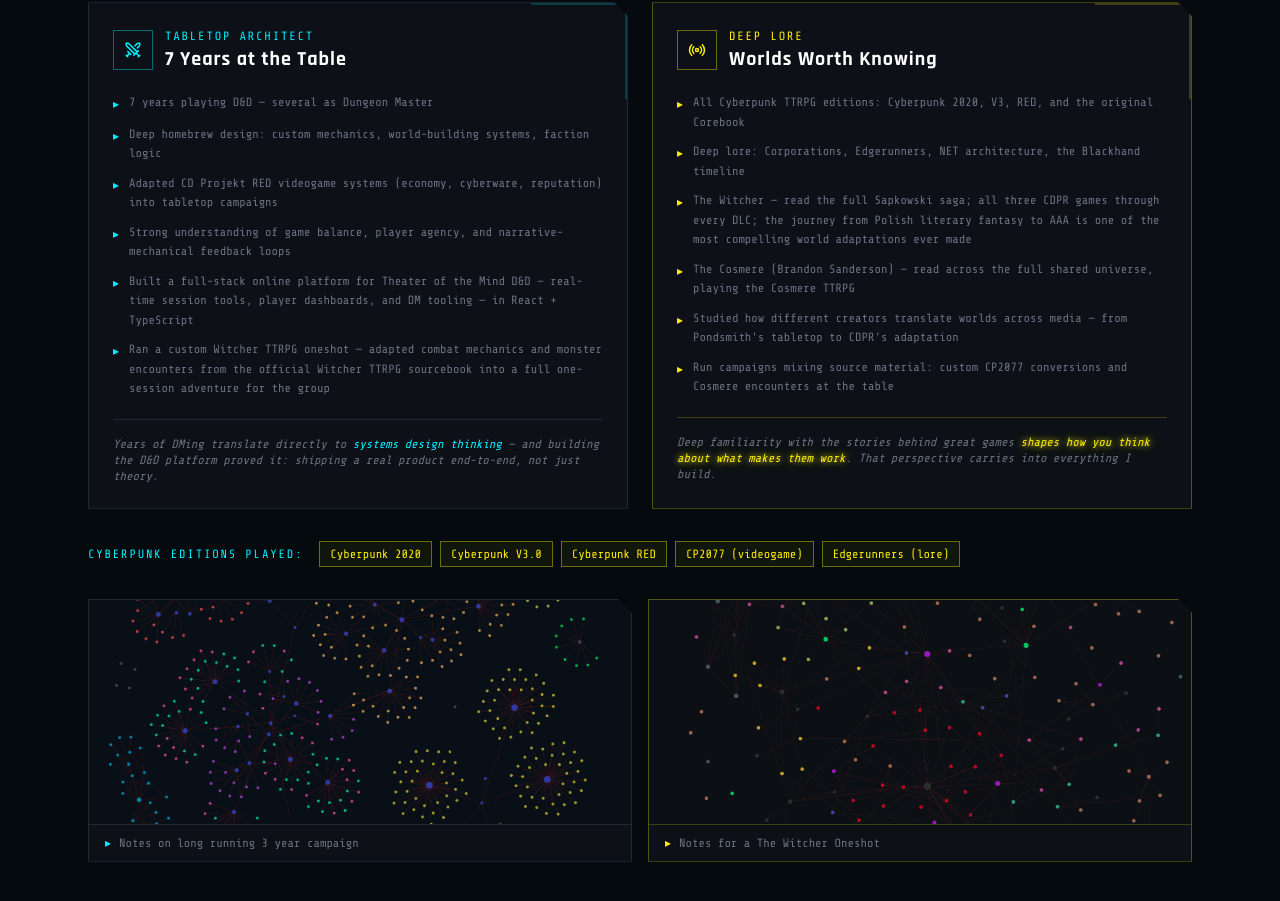
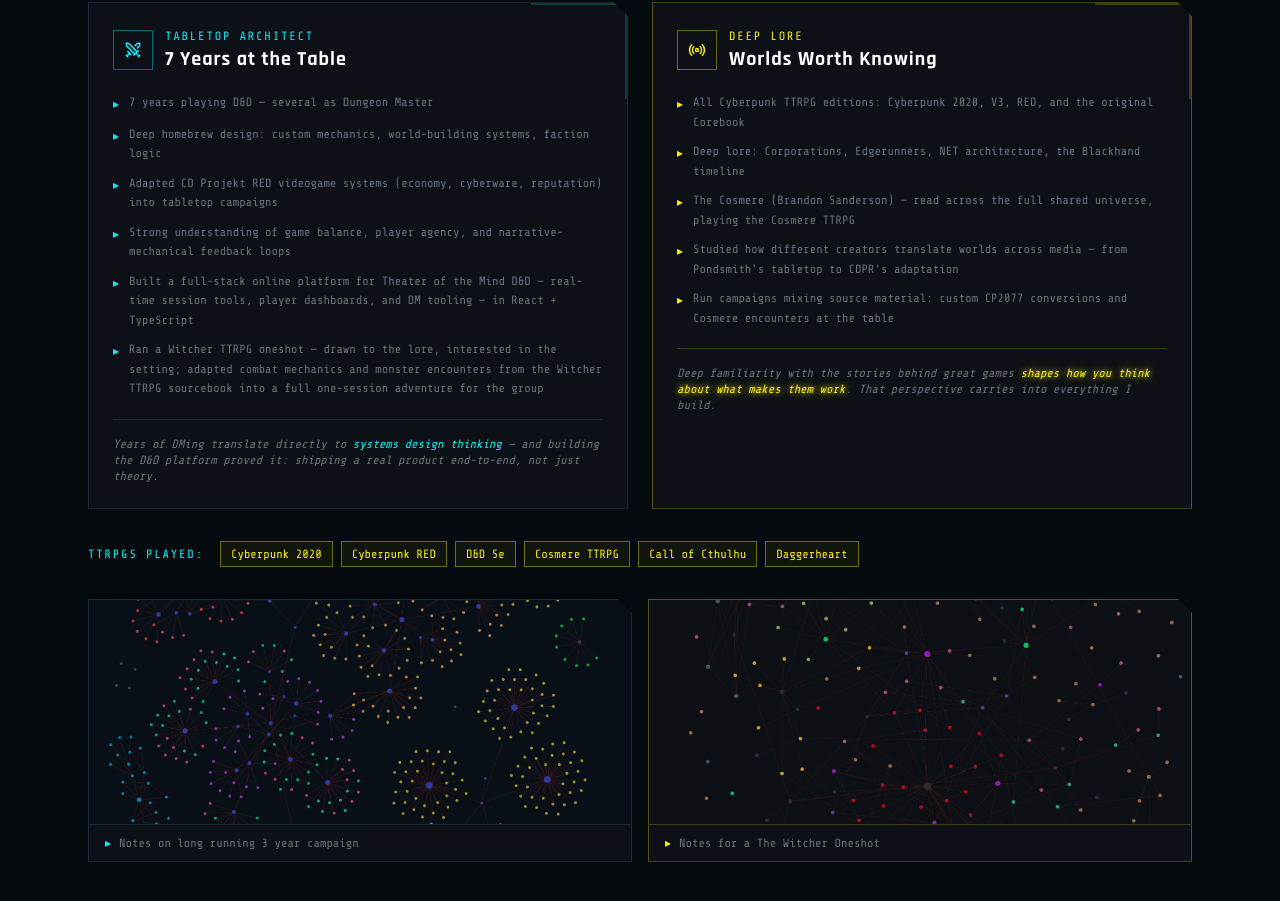
Before and after one commit to DVelascoHerruzo/Portfolio-Website, a React (Vite) app in the folder portfolio/: page / in a window 1280 px wide. Shown: the part 4925-5826 px from the top of the page. Built offline with nearby package versions, Linux system fonts and the light colour scheme.

Commit message:
Fixed wording

```diff
--- a/portfolio/src/components/LoreSection.tsx
+++ b/portfolio/src/components/LoreSection.tsx
@@ -145,7 +145,7 @@
         className="mt-8 flex flex-wrap gap-2 items-center"
       >
         <span className="section-label mr-2">{t.lore.editionsLabel}</span>
-        {['Cyberpunk 2020', 'Cyberpunk V3.0', 'Cyberpunk RED', 'CP2077 (videogame)', 'Edgerunners (lore)'].map(ed => (
+        {['Cyberpunk 2020', 'Cyberpunk RED', 'D&D 5e', 'Cosmere TTRPG', 'Call of Cthulhu', 'Daggerheart'].map(ed => (
           <span key={ed} className="px-2.5 py-1 text-xs border border-cp-yellow/40 text-cp-yellow bg-cp-yellow/5 font-mono">
             {ed}
           </span>
--- a/portfolio/src/i18n/index.ts
+++ b/portfolio/src/i18n/index.ts
@@ -176,7 +176,7 @@
       'Adapted CD Projekt RED videogame systems (economy, cyberware, reputation) into tabletop campaigns',
       'Strong understanding of game balance, player agency, and narrative-mechanical feedback loops',
       'Built a full-stack online platform for Theater of the Mind D&D — real-time session tools, player dashboards, and DM tooling — in React + TypeScript',
-      'Ran a custom Witcher TTRPG oneshot — adapted combat mechanics and monster encounters from the official Witcher TTRPG sourcebook into a full one-session adventure for the group',
+      'Ran a Witcher TTRPG oneshot — drawn to the lore, interested in the setting; adapted combat mechanics and monster encounters from the Witcher TTRPG sourcebook into a full one-session adventure for the group',
     ],
     tabletopFooterPre:       'Years of DMing translate directly to',
     tabletopFooterHighlight: 'systems design thinking',
@@ -186,7 +186,6 @@
     cyberpunkHighlights: [
       'All Cyberpunk TTRPG editions: Cyberpunk 2020, V3, RED, and the original Corebook',
       'Deep lore: Corporations, Edgerunners, NET architecture, the Blackhand timeline',
-      "The Witcher — read the full Sapkowski saga; all three CDPR games through every DLC; the journey from Polish literary fantasy to AAA is one of the most compelling world adaptations ever made",
       'The Cosmere (Brandon Sanderson) — read across the full shared universe, playing the Cosmere TTRPG',
       "Studied how different creators translate worlds across media — from Pondsmith's tabletop to CDPR's adaptation",
       'Run campaigns mixing source material: custom CP2077 conversions and Cosmere encounters at the table',
@@ -194,7 +193,7 @@
     cyberpunkFooterPre:       'Deep familiarity with the stories behind great games',
     cyberpunkFooterHighlight: 'shapes how you think about what makes them work',
     cyberpunkFooterPost:      '. That perspective carries into everything I build.',
-    editionsLabel: 'CYBERPUNK EDITIONS PLAYED:',
+    editionsLabel: 'TTRPGs PLAYED:',
     notesCaption1: 'Notes on long running 3 year campaign',
     notesCaption2: 'Notes for a The Witcher Oneshot',
   },
@@ -298,7 +297,7 @@
       'Adapté los sistemas de los videojuegos de CD Projekt RED (economía, ciberware, reputación) a campañas de rol',
       'Sólida comprensión del equilibrio de juego, la agencia del jugador y los bucles narrativo-mecánicos',
       'Desarrollé una plataforma web completa para D&D Teatro de la Mente — herramientas en tiempo real, paneles de jugadores y utilidades para el DM — en React + TypeScript',
-      'Dirigí un one-shot del TTRPG de The Witcher — adapté mecánicas de combate y encuentros con monstruos del manual oficial en una aventura completa de una sesión para el grupo',
+      'Dirigí un one-shot del TTRPG de The Witcher — atraído por el lore e interesado en el universo; adapté mecánicas de combate y encuentros con monstruos del manual en una aventura completa de una sesión para el grupo',
     ],
     tabletopFooterPre:       'Años de DM se traducen directamente en',
     tabletopFooterHighlight: 'pensamiento de diseño de sistemas',
@@ -308,7 +307,6 @@
     cyberpunkHighlights: [
       'Todas las ediciones del TTRPG Cyberpunk: Cyberpunk 2020, V3, RED y el Corebook original',
       'Lore profundo: Corporaciones, Edgerunners, arquitectura NET, la línea temporal de Blackhand',
-      'The Witcher — leída la saga completa de Sapkowski; los tres juegos de CDPR a fondo; el viaje de la fantasía literaria polaca al AAA es una de las adaptaciones de universo más notables jamás realizadas',
       'El Cosmere (Brandon Sanderson) — leída la saga completa, jugando al TTRPG del Cosmere',
       'Estudiado cómo distintos creadores trasladan mundos a nuevos medios — de la mesa de Pondsmith a la adaptación de CDPR',
       'Dirigí campañas mezclando material fuente: conversiones de CP2077 y encuentros del Cosmere',
@@ -316,7 +314,7 @@
     cyberpunkFooterPre:       'La familiaridad profunda con las historias detrás de los grandes juegos',
     cyberpunkFooterHighlight: 'moldea cómo piensas sobre lo que los hace funcionar',
     cyberpunkFooterPost:      '. Esa perspectiva la llevo a todo lo que construyo.',
-    editionsLabel: 'EDICIONES DE CYBERPUNK JUGADAS:',
+    editionsLabel: 'TTRPGs JUGADOS:',
     notesCaption1: 'Notas de una campaña de 3 años',
     notesCaption2: 'Notas para un one-shot de The Witcher',
   },
@@ -420,7 +418,7 @@
       'Zaadaptowałem systemy gier wideo CD Projekt RED (ekonomia, cyberware, reputacja) do kampanii RPG',
       'Dobre zrozumienie balansu gry, sprawczości gracza i pętli narracyjno-mechanicznych',
       'Zbudowałem pełnostackową platformę online dla D&D Theater of the Mind — narzędzia sesji, pulpity gracza i narzędzia Mistrza Gry — w React + TypeScript',
-      'Poprowadziłem własny oneshot TTRPG Wiedźmin — zaadaptowałem mechaniki walki i starcia z potworami z oficjalnego podręcznika Wiedźmin do pełnej przygody na jedną sesję dla grupy',
+      'Poprowadziłem oneshot TTRPG Wiedźmin — przyciągnięty przez lore i zainteresowany settingiem; zaadaptowałem mechaniki walki i starcia z potworami z podręcznika Wiedźmin do pełnej przygody na jedną sesję dla grupy',
     ],
     tabletopFooterPre:       'Lata prowadzenia gier przekładają się bezpośrednio w',
     tabletopFooterHighlight: 'myślenie projektowe systemów',
@@ -430,7 +428,6 @@
     cyberpunkHighlights: [
       'Wszystkie edycje TTRPG Cyberpunk: Cyberpunk 2020, V3, RED i oryginalny Corebook',
       'Głęboka wiedza: Korporacje, Edgerunnerzy, architektura NET, oś czasu Blackhanda',
-      'Wiedźmin — przeczytana cała saga Sapkowskiego; wszystkie trzy gry CDPR razem z DLC; droga od polskiej fantastyki literackiej do AAA to jedna z najbardziej przekonujących adaptacji świata, jakie kiedykolwiek powstały',
       'Kosmere (Brandon Sanderson) — przeczytana cała saga, granie w TTRPG Kosmere',
       'Studiowanie, jak różni twórcy przenoszą światy na nowe media — od stolika Pondsmitha do adaptacji CDPR',
       'Prowadziłem kampanie mieszające materiał źródłowy: konwersje CP2077 i encountery z Kosmere',
@@ -438,7 +435,7 @@
     cyberpunkFooterPre:       'Głęboka znajomość historii za wielkimi grami',
     cyberpunkFooterHighlight: 'kształtuje sposób, w jaki myślisz o tym, co je tworzy',
     cyberpunkFooterPost:      '. Tę perspektywę wnoszę do każdego projektu, nad którym pracuję.',
-    editionsLabel: 'EDYCJE CYBERPUNKA:',
+    editionsLabel: 'TTRPG:',
     notesCaption1: 'Notatki z 3-letniej kampanii',
     notesCaption2: 'Notatki do one-shotu Wiedźmin',
   },
```
